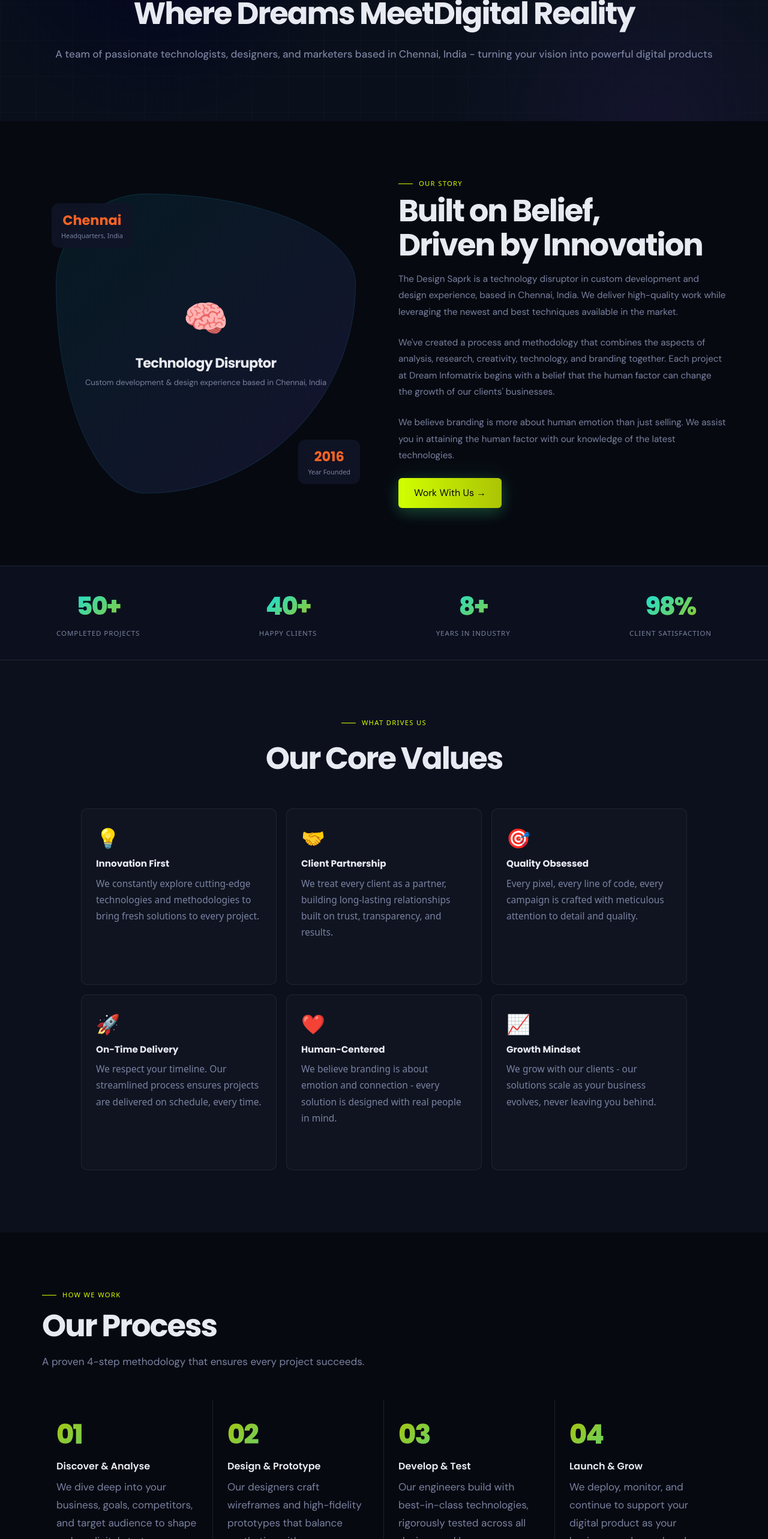
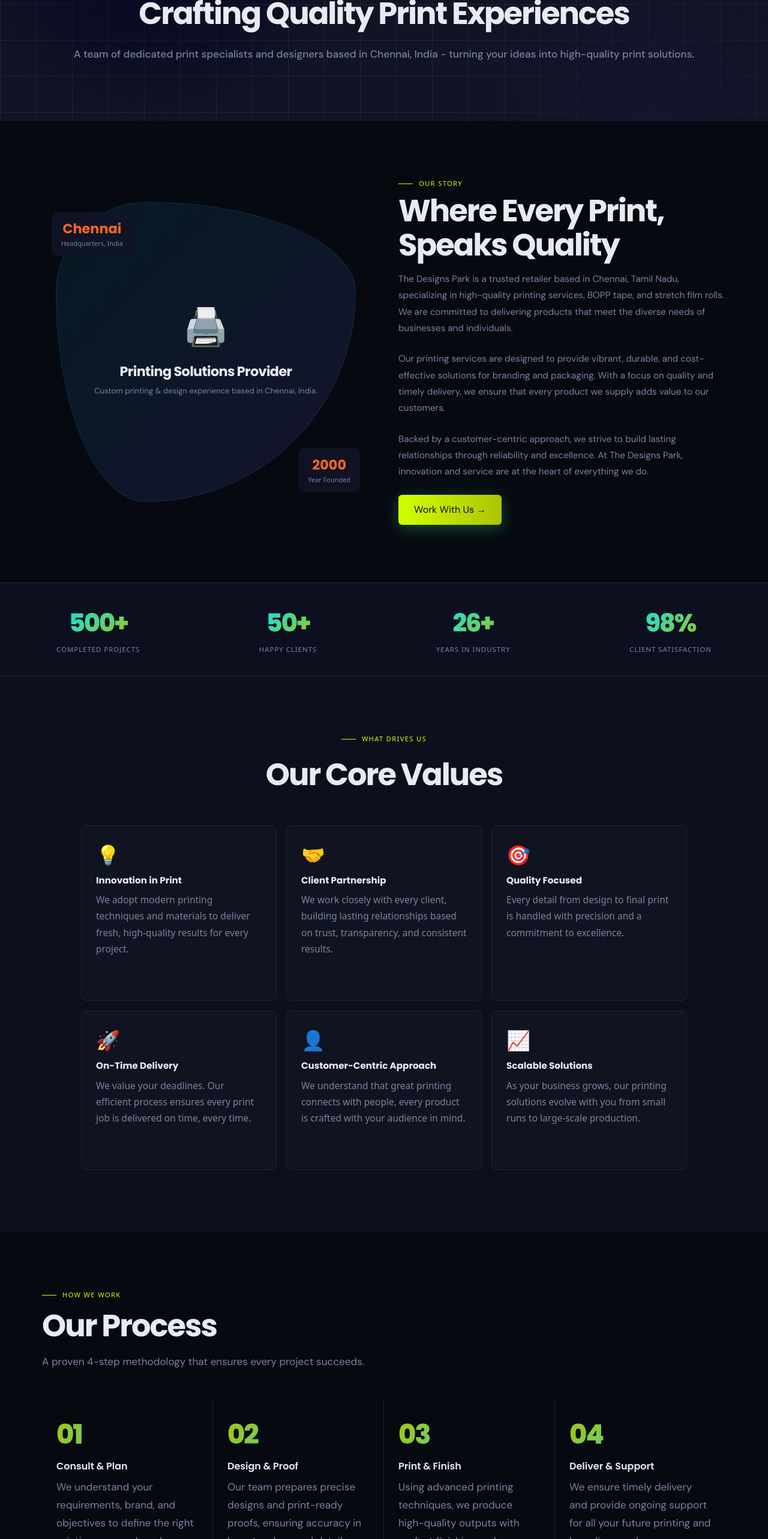
Before and after one commit to balaji-dev-s/thedesignspark, a React (Vite) app: page /about in a window 1280 px wide. Shown: the part 234-2800 px from the top of the page at 60% size. Built offline with nearby package versions, Linux system fonts and the light colour scheme; a web font is replaced by a local one.

Commit message:
about us page content updated

```diff
--- a/src/assets/pages/About.jsx
+++ b/src/assets/pages/About.jsx
@@ -92,7 +92,7 @@
                                 whileInView="show"
                                 viewport={{ once: true }}
                             >
-                                Where Dreams MeetDigital Reality
+                                Crafting Quality Print Experiences
                             </motion.h1>
                         </div>
                         <div className="d-flex justify-content-center">
@@ -101,7 +101,7 @@
                                 initial="hidden"
                                 whileInView="show"
                                 viewport={{ once: true }}>
-                                A team of passionate technologists, designers, and marketers based in Chennai, India - turning your vision into powerful digital products                            </motion.h6></div>
+                                A team of dedicated print specialists and designers based in Chennai, India - turning your ideas into high-quality print solutions.                           </motion.h6></div>
                     </div>
                 </div>
             </section>
@@ -118,10 +118,10 @@
 
                                 <div className="about-blob p-4">
                                     <div className="blob-inner">
-                                        <div className="blob-icon mb-2">🧠</div>
-                                        <h3>Technology Disruptor</h3>
+                                        <div className="blob-icon mb-2">&#128424;</div>
+                                        <h3>Printing Solutions Provider</h3>
                                         <p className="svc-big-desc">
-                                            Custom development & design experience based in Chennai, India
+                                            Custom printing & design experience based in Chennai, India.
                                         </p>
                                     </div>
                                 </div>
@@ -132,7 +132,7 @@
                                 </div>
 
                                 <div className="corner-badge cb2 position-absolute bottom-0 end-0 m-3">
-                                    <div className="cb-val cb-1 fw-bold">2016</div>
+                                    <div className="cb-val cb-1 fw-bold">2000</div>
                                     <div className="cb-lbl cb-2 small">Year Founded</div>
                                 </div>
 
@@ -148,20 +148,19 @@
                                 </div>
 
                                 <h2 className="section-title mb-3">
-                                    Built on Belief,<br />Driven by Innovation
+                                    Where Every Print,<br />Speaks Quality
                                 </h2>
 
                                 <p className="svc-big-desc">
-                                    The Design Saprk is a technology disruptor in custom development and design experience, based in Chennai, India. We deliver high-quality work while leveraging the newest and best techniques available in the market.
+                                    The Designs Park is a trusted retailer based in Chennai, Tamil Nadu, specializing in high-quality printing services, BOPP tape, and stretch film rolls. We are committed to delivering products that meet the diverse needs of businesses and individuals.
                                 </p>
 
                                 <p className="svc-big-desc">
-                                    We've created a process and methodology that combines the aspects of analysis, research, creativity, technology, and branding together. Each project at Dream Infomatrix begins with a belief that the human factor can change the growth of our clients' businesses.
+                                    Our printing services are designed to provide vibrant, durable, and cost-effective solutions for branding and packaging. With a focus on quality and timely delivery, we ensure that every product we supply adds value to our customers.
                                 </p>
 
                                 <p className="svc-big-desc mb-4">
-                                    We believe branding is more about human emotion than just selling. We assist you in attaining the human factor with our knowledge of the latest technologies.
-                                </p>
+                                    Backed by a customer-centric approach, we strive to build lasting relationships through reliability and excellence. At The Designs Park, innovation and service are at the heart of everything we do.                                </p>
 
                                 <a href="/contact" onMouseMove={handleMove}
                                     onMouseLeave={handleLeave} className="btn btn-primary service-btn">
@@ -178,9 +177,9 @@
             {/* Stats Band */}
             <section className="section stats-band about-story-bg">
                 <div className="container d-flex justify-content-between flex-wrap">
-                    <StatItem target={50} label="Completed Projects" suffix="+" />
-                    <StatItem target={40} label="Happy Clients" suffix="+" />
-                    <StatItem target={8} label="Years in Industry" suffix="+" />
+                    <StatItem target={500} label="Completed Projects" suffix="+" />
+                    <StatItem target={50} label="Happy Clients" suffix="+" />
+                    <StatItem target={26} label="Years in Industry" suffix="+" />
                     <StatItem target={98} label="Client Satisfaction" suffix="%" />
                 </div></section>
 
@@ -221,8 +220,8 @@
                         <motion.div className="flex-33 p-2" variants={fadeUp} initial="hidden" whileInView="show" viewport={{ once: true }} transition={{ delay: 0 }}>
                             <div className="value-card p-4 h-100">
                                 <div className="value-icon fs-2 mb-2">💡</div>
-                                <div className="mkt-title fw-bold mb-2">Innovation First</div>
-                                <p className="section-sub">We constantly explore cutting-edge technologies and methodologies to bring fresh solutions to every project.</p>
+                                <div className="mkt-title fw-bold mb-2">Innovation in Print</div>
+                                <p className="section-sub">We adopt modern printing techniques and materials to deliver fresh, high-quality results for every project.</p>
                             </div>
                         </motion.div>
 
@@ -231,7 +230,7 @@
                             <div className="value-card p-4 h-100">
                                 <div className="value-icon fs-2 mb-2">🤝</div>
                                 <div className="mkt-title fw-bold mb-2">Client Partnership</div>
-                                <p className="section-sub">We treat every client as a partner, building long-lasting relationships built on trust, transparency, and results.</p>
+                                <p className="section-sub">We work closely with every client, building lasting relationships based on trust, transparency, and consistent results.</p>
                             </div>
                         </motion.div>
 
@@ -239,8 +238,8 @@
                         <motion.div className="flex-33 p-2" variants={fadeUp} initial="hidden" whileInView="show" viewport={{ once: true }} transition={{ delay: 0.2 }}>
                             <div className="value-card p-4 h-100">
                                 <div className="value-icon fs-2 mb-2">🎯</div>
-                                <div className="mkt-title fw-bold mb-2">Quality Obsessed</div>
-                                <p className="section-sub">Every pixel, every line of code, every campaign is crafted with meticulous attention to detail and quality.</p>
+                                <div className="mkt-title fw-bold mb-2">Quality Focused</div>
+                                <p className="section-sub">Every detail from design to final print is handled with precision and a commitment to excellence.</p>
                             </div>
                         </motion.div>
 
@@ -249,16 +248,16 @@
                             <div className="value-card p-4 h-100">
                                 <div className="value-icon fs-2 mb-2">🚀</div>
                                 <div className="mkt-title fw-bold mb-2">On-Time Delivery</div>
-                                <p className="section-sub">We respect your timeline. Our streamlined process ensures projects are delivered on schedule, every time.</p>
+                                <p className="section-sub">We value your deadlines. Our efficient process ensures every print job is delivered on time, every time.</p>
                             </div>
                         </motion.div>
 
                         {/* CARD 5 */}
                         <motion.div className="flex-33 p-2" variants={fadeUp} initial="hidden" whileInView="show" viewport={{ once: true }} transition={{ delay: 0.4 }}>
                             <div className="value-card p-4 h-100">
-                                <div className="value-icon fs-2 mb-2">❤️</div>
-                                <div className="mkt-title fw-bold mb-2">Human-Centered</div>
-                                <p className="section-sub">We believe branding is about emotion and connection -     every solution is designed with real people in mind.</p>
+                                <div className="value-icon fs-2 mb-2">&#x1F464;</div>
+                                <div className="mkt-title fw-bold mb-2">Customer-Centric Approach</div>
+                                <p className="section-sub">We understand that great printing connects with people, every product is crafted with your audience in mind.</p>
                             </div>
                         </motion.div>
 
@@ -266,8 +265,8 @@
                         <motion.div className="flex-33 p-2" variants={fadeUp} initial="hidden" whileInView="show" viewport={{ once: true }} transition={{ delay: 0.5 }}>
                             <div className="value-card p-4 h-100">
                                 <div className="value-icon fs-2 mb-2">📈</div>
-                                <div className="mkt-title fw-bold mb-2">Growth Mindset</div>
-                                <p className="section-sub">We grow with our clients - our solutions scale as your business evolves, never leaving you behind.</p>
+                                <div className="mkt-title fw-bold mb-2">Scalable Solutions</div>
+                                <p className="section-sub">As your business grows, our printing solutions evolve with you from small runs to large-scale production.</p>
                             </div>
                         </motion.div>
 
@@ -318,8 +317,8 @@
                         <motion.div className="flex-25 position-relative step-divider" variants={fadeUp} initial="hidden" whileInView="show" viewport={{ once: true }}>
                             <div className="process-step p-1 p-sm-4 h-100">
                                 <div className="step-num mb-2">01</div>
-                                <div className="step-title mb-2">Discover & Analyse</div>
-                                <p className="page-sub small">We dive deep into your business, goals, competitors, and target audience to shape a clear digital strategy.</p>
+                                <div className="step-title mb-2">Consult & Plan</div>
+                                <p className="page-sub small">We understand your requirements, brand, and objectives to define the right printing approach and materials.</p>
                             </div>
                         </motion.div>
 
@@ -327,8 +326,8 @@
                         <motion.div className="flex-25 position-relative step-divider" variants={fadeUp} initial="hidden" whileInView="show" viewport={{ once: true }} transition={{ delay: 0.1 }}>
                             <div className="process-step p-1 p-sm-4 h-100">
                                 <div className="step-num mb-2">02</div>
-                                <div className="step-title mb-2">Design & Prototype</div>
-                                <p className="page-sub small">Our designers craft wireframes and high-fidelity prototypes that balance aesthetics with user experience.</p>
+                                <div className="step-title mb-2">Design & Proof</div>
+                                <p className="page-sub small">Our team prepares precise designs and print-ready proofs, ensuring accuracy in layout, colors, and details.</p>
                             </div>
                         </motion.div>
 
@@ -336,8 +335,8 @@
                         <motion.div className="flex-25 position-relative step-divider" variants={fadeUp} initial="hidden" whileInView="show" viewport={{ once: true }} transition={{ delay: 0.2 }}>
                             <div className="process-step p-1 p-sm-4 h-100">
                                 <div className="step-num mb-2">03</div>
-                                <div className="step-title mb-2">Develop & Test</div>
-                                <p className="page-sub small">Our engineers build with best-in-class technologies, rigorously tested across all devices and browsers.</p>
+                                <div className="step-title mb-2">Print & Finish</div>
+                                <p className="page-sub small">Using advanced printing techniques, we produce high-quality outputs with perfect finishing and attention to detail.</p>
                             </div>
                         </motion.div>
 
@@ -345,8 +344,8 @@
                         <motion.div className="flex-25 position-relative" variants={fadeUp} initial="hidden" whileInView="show" viewport={{ once: true }} transition={{ delay: 0.3 }}>
                             <div className="process-step p-1 p-sm-4 h-100">
                                 <div className="step-num mb-2">04</div>
-                                <div className="step-title mb-2">Launch & Grow</div>
-                                <p className="page-sub small">We deploy, monitor, and continue to support your digital product as your business scales and evolves.</p>
+                                <div className="step-title mb-2">Deliver & Support</div>
+                                <p className="page-sub small">We ensure timely delivery and provide ongoing support for all your future printing and branding needs.</p>
                             </div>
                         </motion.div>
 
@@ -376,7 +375,7 @@
                             whileInView="show"
                             viewport={{ once: true }}
                         >
-                            Our Tech Stack
+                            Our Capabilities
                         </motion.h2>
 
                         <motion.p
@@ -386,27 +385,29 @@
                             whileInView="show"
                             viewport={{ once: true }}
                         >
-                            We work with the best tools in the industry to build robust, scalable digital products.
+                            We use advanced tools, premium materials, and modern printing techniques to deliver consistent, high-quality results.
                         </motion.p>
                     </div>
 
                     <div className="tech-grid">
-                        <div className="tech-pill">WordPress</div>
-                        <div className="tech-pill">WooCommerce</div>
-                        <div className="tech-pill">Elementor Pro</div>
-                        <div className="tech-pill">Crocoblock</div>
-                        <div className="tech-pill">React.js</div>
-                        <div className="tech-pill">Node.js</div>
-                        <div className="tech-pill">PHP / Laravel</div>
-                        <div className="tech-pill">MySQL</div>
-                        <div className="tech-pill">Flutter</div>
-                        <div className="tech-pill">React Native</div>
-                        <div className="tech-pill">Adobe XD</div>
-                        <div className="tech-pill">Figma</div>
                         <div className="tech-pill">Adobe Photoshop</div>
-                        <div className="tech-pill">Google Ads</div>
-                        <div className="tech-pill">Meta Ads</div>
-                        <div className="tech-pill">SEO Tools</div>
+                        <div className="tech-pill">Adobe Illustrator</div>
+                        <div className="tech-pill">CorelDRAW</div>
+
+                        <div className="tech-pill">Offset Printing</div>
+                        <div className="tech-pill">Digital Printing</div>
+                        <div className="tech-pill">Large Format Printing</div>
+                        <div className="tech-pill">UV Printing</div>
+
+                        <div className="tech-pill">Brochures & Flyers</div>
+                        <div className="tech-pill">Business Cards</div>
+                        <div className="tech-pill">Banners & Hoardings</div>
+                        <div className="tech-pill">Packaging & Labels</div>
+
+                        <div className="tech-pill">Vinyl & Flex Printing</div>
+                        <div className="tech-pill">Lamination (Matte/Gloss)</div>
+                        <div className="tech-pill">Die Cutting</div>
+                        <div className="tech-pill">Binding & Finishing</div>
                     </div>
                 </div>
             </section>
@@ -416,9 +417,9 @@
             <div className="container-fluid cta-service-bg py-5 text-center cta-strip">
                 <div className="container px-3 py-5 px-sm-0">
                     <h2 className="cta-service-title">
-                        Let's Build Your <span className="text-gradient">Dream Project</span>
+                        Let’s Bring Your <span className="text-gradient">Print Ideas to Life</span>
                     </h2>
-                    <p className="mt-3 fs-6 cta-service-desc">We're excited to hear about your next project. Let's talk!</p>
+                    <p className="mt-3 fs-6 cta-service-desc">We’re here to turn your ideas into high-quality print. Let’s talk!</p>
 
                     <div className="d-flex justify-content-center gap-3 mt-4 flex-wrap">
                         <a href="/Contact" onMouseMove={handleMove}
--- a/src/assets/pages/service.css
+++ b/src/assets/pages/service.css
@@ -225,14 +225,14 @@
 
 .grid-section-bg {
     width: 100%;
-    background-color: #09101B;
+    background-color: #101424;
 
     background-image:
-        radial-gradient(circle at 20% 1%, rgba(3, 3, 34, 0.9), transparent 30%),
+        radial-gradient(circle at 20% 1%, rgba(3, 3, 34, .9), transparent 30%),
         radial-gradient(circle at 85% 100%, rgba(21, 21, 47, 0.9), transparent 30%),
 
-        linear-gradient(rgba(255, 255, 255, 0.02) 0.5px, transparent 0.9px),
-        linear-gradient(90deg, rgba(255, 255, 255, 0.02) 0.5px, transparent 0.9px);
+        linear-gradient(rgba(255, 255, 255, 0.07) 0.5px, transparent 0.9px),
+        linear-gradient(90deg, rgba(255, 255, 255, 0.07) 0.5px, transparent 0.9px);
 
     background-size: 100% 100%, 100% 100%, 60px 60px, 60px 60px;
 }
--- a/src/index.css
+++ b/src/index.css
@@ -8,12 +8,23 @@
   box-sizing: border-box !important;
 }
 
+h1,
+h2,
+h3,
+h4,
+h5,
+h6,
+p,
+span {
+  cursor: default !important;
+}
+
 .grid-bg {
   width: 100%;
-  background-color: #070911;
+  background-color: #101424;
   background-image:
-    linear-gradient(rgba(255, 255, 255, 0.03) .7px, transparent .7px),
-    linear-gradient(90deg, rgba(255, 255, 255, 0.03) .7px, transparent .7px);
+    linear-gradient(rgba(255, 255, 255, 0.05) .7px, transparent .7px),
+    linear-gradient(90deg, rgba(255, 255, 255, 0.05) .7px, transparent .7px);
   padding-bottom: 80px !important;
   background-size: 60px 60px;
 }
```
Also changed, not shown: index.html (+3 -21 lines).
